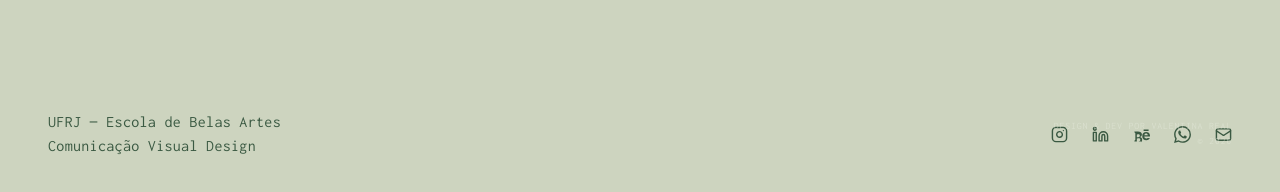
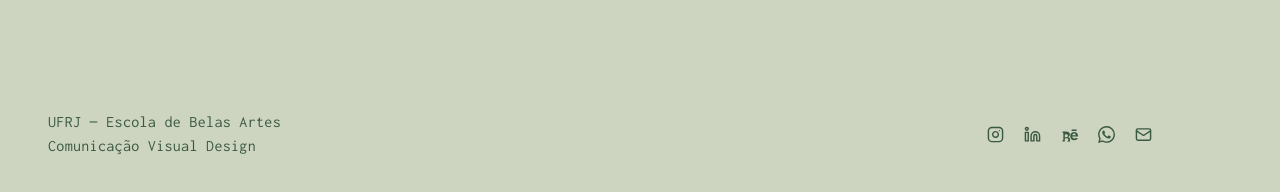
Before and after one commit to arquivoalias/SitePortfolio, a React (Vite) app: page / in a window 1280 px wide. Shown: the part 4136-4328 px from the top of the page. Built offline with nearby package versions, Linux system fonts and the light colour scheme; a web font is replaced by a local one.

Commit message:
Ajuste assinatura

```diff
--- a/src/app/App.tsx
+++ b/src/app/App.tsx
@@ -570,7 +570,12 @@ group-hover:rotate-12
 
       {/* ── FOOTER ── */}
       <footer className="bg-primary relative">
-  <div className="max-w-7xl mx-auto px-6 md:px-12 py-10 flex flex-col md:flex-row items-start md:items-center justify-between gap-6">
+  <div
+  className="max-w-7xl mx-auto px-6 md:px-12 py-10 flex flex-col md:flex-row items-start md:items-center justify-between gap-6"
+  style={{
+  paddingRight: "clamp(0px, 10vw, 190px)",
+}}
+>
           <div>
             <p className="text-primary-foreground/90" style={{ fontFamily: "'Inconsolata', monospace", fontSize: "1rem", letterSpacing: "0.02em" }}>
               UFRJ — Escola de Belas Artes
@@ -579,8 +584,8 @@ group-hover:rotate-12
               Comunicação Visual Design
             </p>
           </div>
-          <div className="hidden md:block flex-1 mx-8 h-px bg-primary-foreground/20" />
-          <div className="flex items-center gap-6">
+          <div className="flex items-center gap-5 shrink-0 xl:pr-40"/>
+          <div className="flex items-center gap-5 shrink-0">
             {/* Instagram */}
             <MagneticButton><a href="https://www.instagram.com/arquivoalias" className="
 text-primary-foreground/60
@@ -654,14 +659,15 @@ inline-flex
               <Mail size={17} />
             </a>
              </div>
-        </div>
+
+        {/* assinatura desktop */}
     <div
-  className="hidden xl:block absolute top-1/2 -translate-y-1/2"
+  className="hidden 2xl:block absolute top-1/2 -translate-y-1/2"
   style={{
     right: "3rem",
     fontFamily: "'Inconsolata', monospace",
-    fontSize: "0.62rem",
-    letterSpacing: "0.08em",
+    fontSize: "clamp(0.50rem, 0.50vw, 0.62rem)",
+    letterSpacing: "clamp(0.03em, 0.08vw, 0.08em)",
     textTransform: "uppercase",
     color: "rgba(232,238,224,.45)",
     textAlign: "right",
@@ -672,6 +678,10 @@ inline-flex
   <div>Design &amp; dev por Valentina Real</div>
   <div>© 2026</div>
 </div>
+
+  </div>
+
+  {/* assinatura mobile */}
   <div
     className="xl:hidden -mt-5 pb-2 text-center"
     style={{
@@ -686,6 +696,7 @@ inline-flex
     <div>Design &amp; dev por Valentina Real</div>
     <div>© 2026</div>
   </div>
+
 </footer>
     </div>
   );
```
Lines whose indentation alone changed are shown as unchanged.
